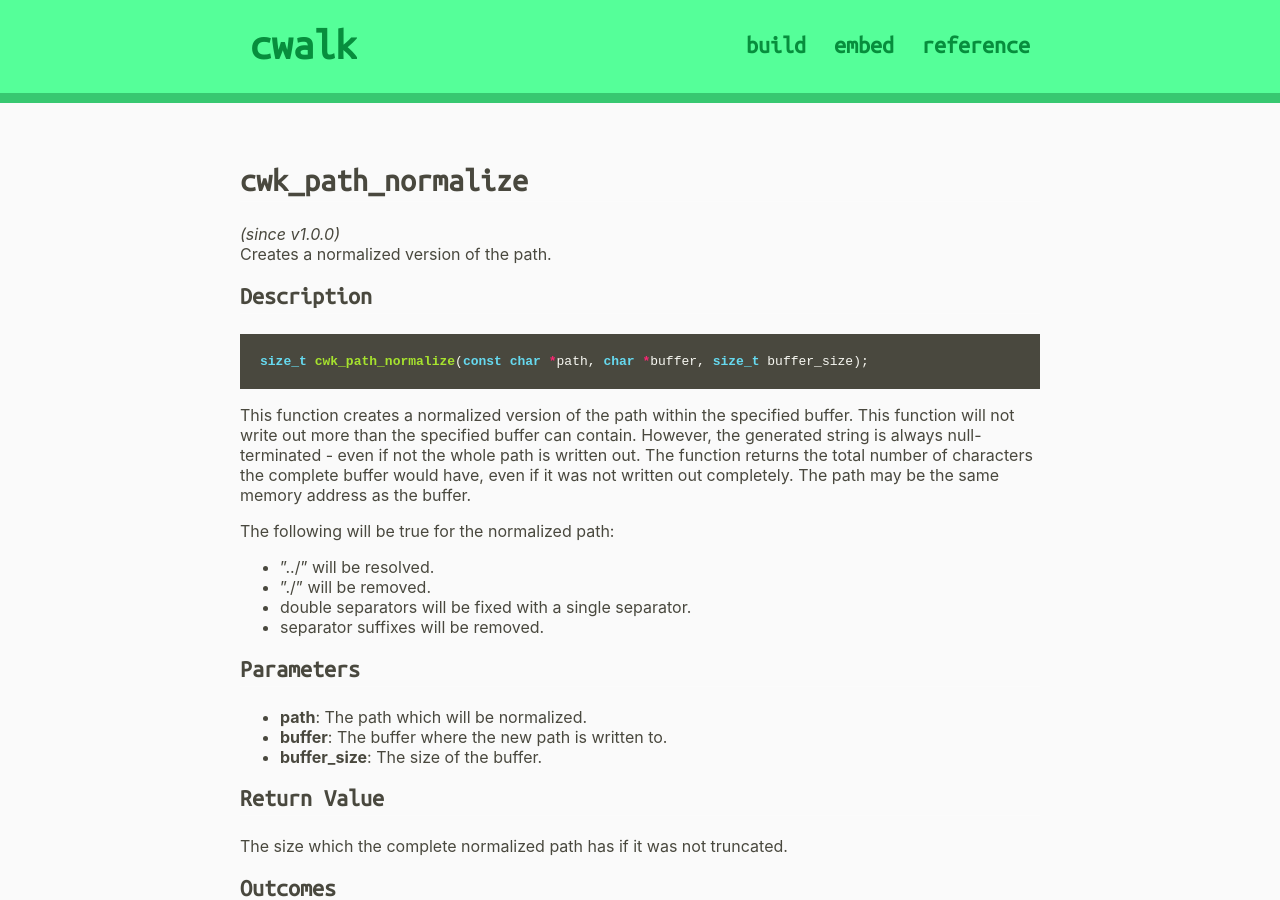
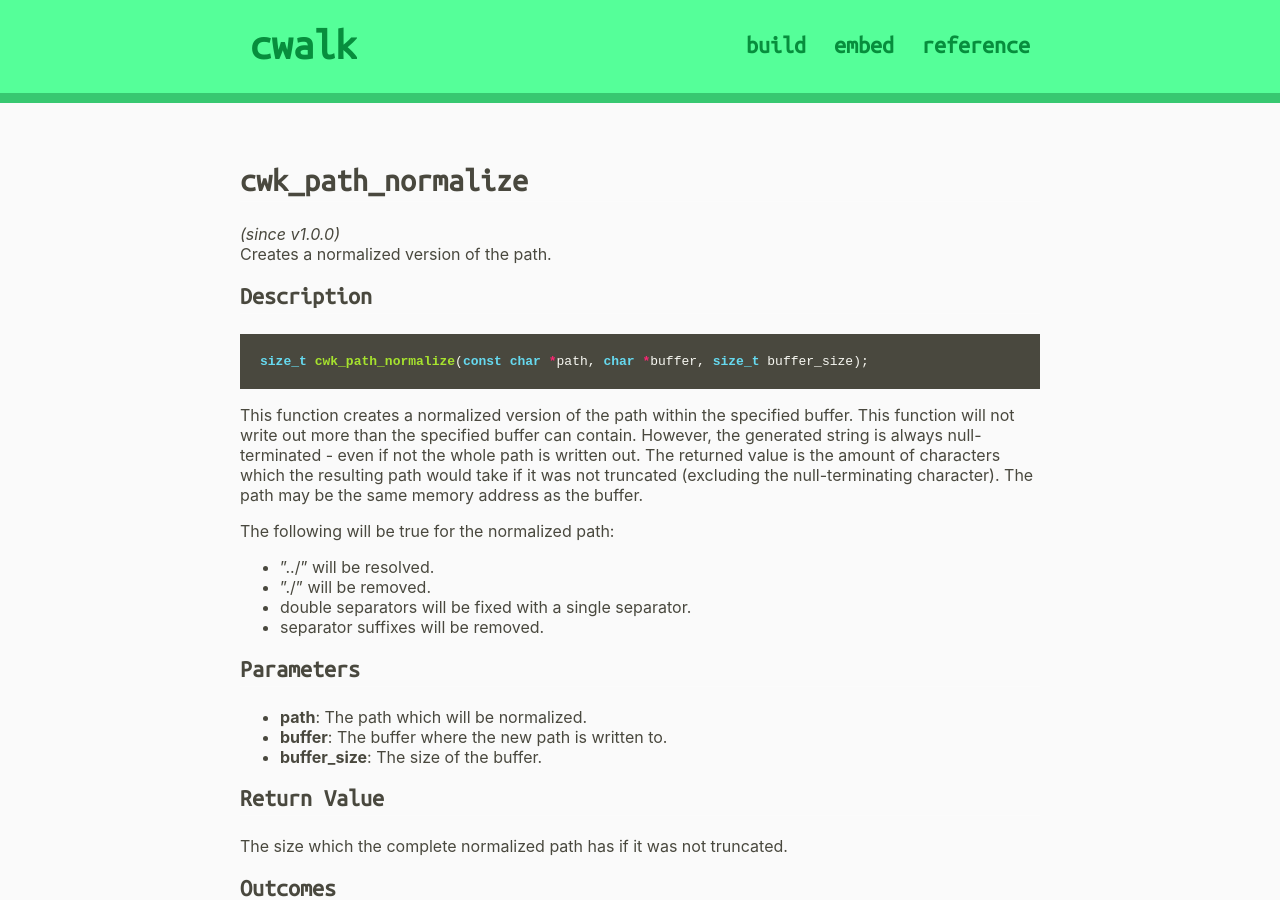
Before and after one commit to likle/cwalk, a Jekyll site: the page built from docs/reference/cwk_path_normalize.md, in a window 1280 px wide and 900 px high. Built offline with Jekyll 4.4.1, drawn with Linux system fonts in a browser that asks for light colours.

Commit message:
better documentation of the return value in the normalize function #45

````diff
--- a/docs/reference/cwk_path_normalize.md
+++ b/docs/reference/cwk_path_normalize.md
@@ -11,7 +11,7 @@ Creates a normalized version of the path.
 size_t cwk_path_normalize(const char *path, char *buffer, size_t buffer_size);
 ```
 
-This function creates a normalized version of the path within the specified buffer. This function will not write out more than the specified buffer can contain. However, the generated string is always null-terminated - even if not the whole path is written out. The function returns the total number of characters the complete buffer would have, even if it was not written out completely. The path may be the same memory address as the buffer.
+This function creates a normalized version of the path within the specified buffer. This function will not write out more than the specified buffer can contain. However, the generated string is always null-terminated - even if not the whole path is written out. The returned value is the amount of characters which the resulting path would take if it was not truncated (excluding the null-terminating character). The path may be the same memory address as the buffer.
 
 The following will be true for the normalized path:
  * "../" will be resolved.
````
Also changed, not shown: 1 other file.
